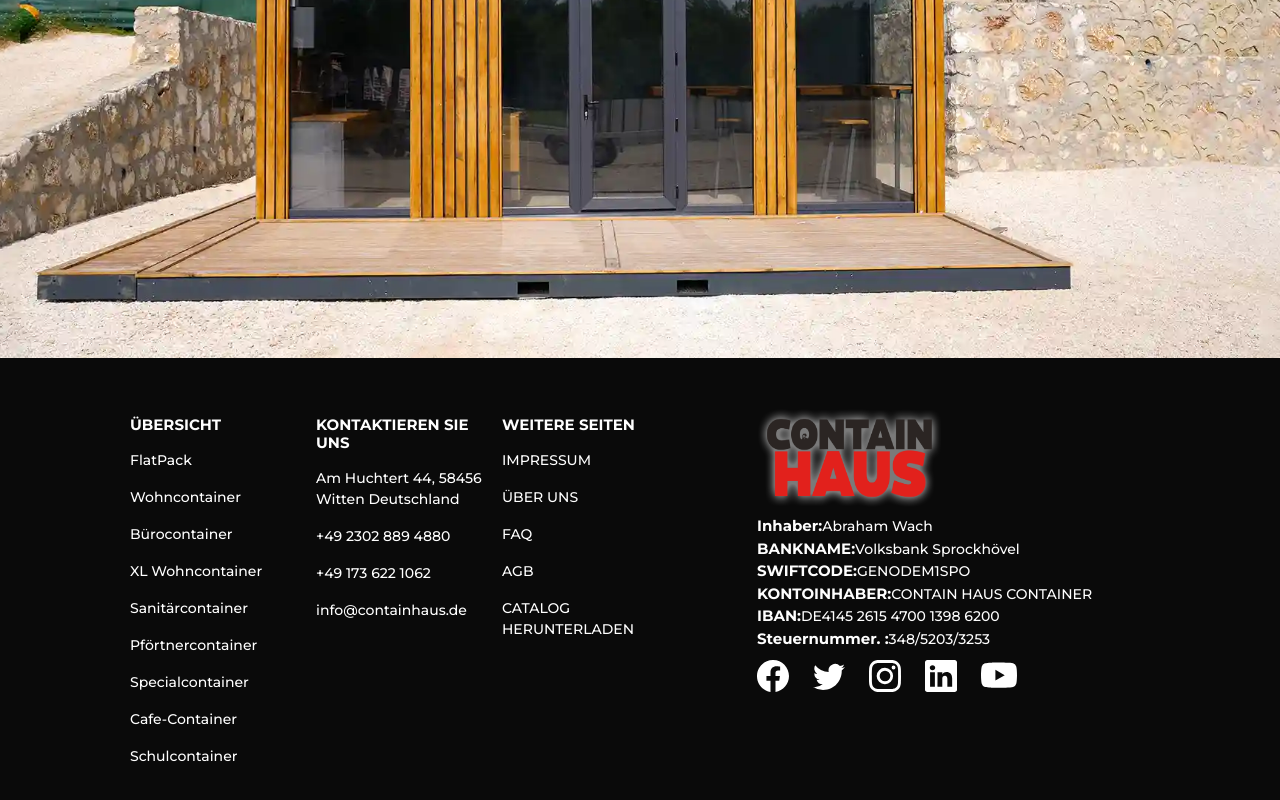
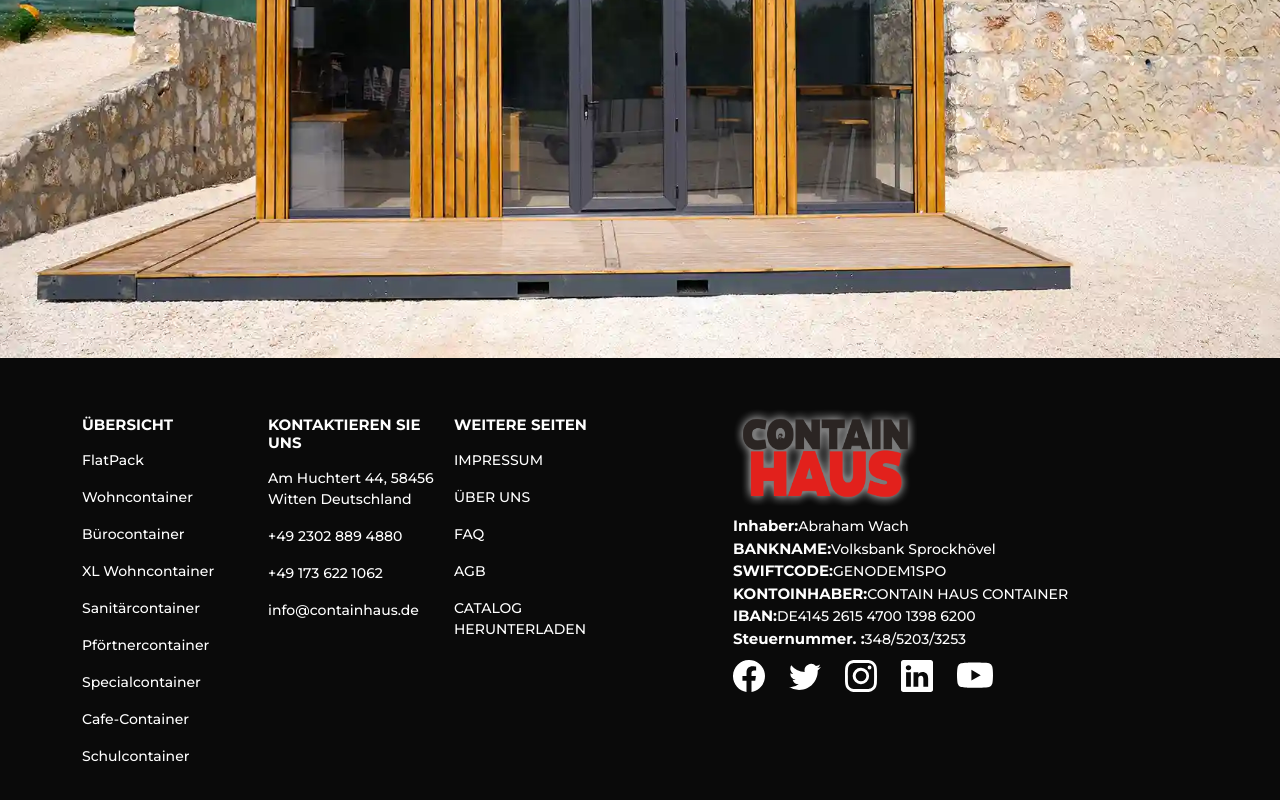
Before and after one commit to oktaycabik/contain-demo, a Next.js app: page / in a window 1280 px wide. Shown: the part 3746-4546 px from the top of the page. Built offline with nearby package versions, Linux system fonts and the light colour scheme.

Commit message:
footer fixed

```diff
--- a/components/Footer.js
+++ b/components/Footer.js
@@ -253,7 +253,7 @@ const Footer = () => {
       <footer className="footer">
         <div className="container">
           <div className="row ">
-            <div className="col-lg-2 col-md-2 col-12 ms-5">
+            <div className="col-lg-2 col-md-2 col-12 ">
               <h5 className="mt-2 footer-head">ÜBERSICHT</h5>
               <Link href="/menu/flat-pack">
                 <div className="mt-3 cursor footer-color">FlatPack</div>
```
